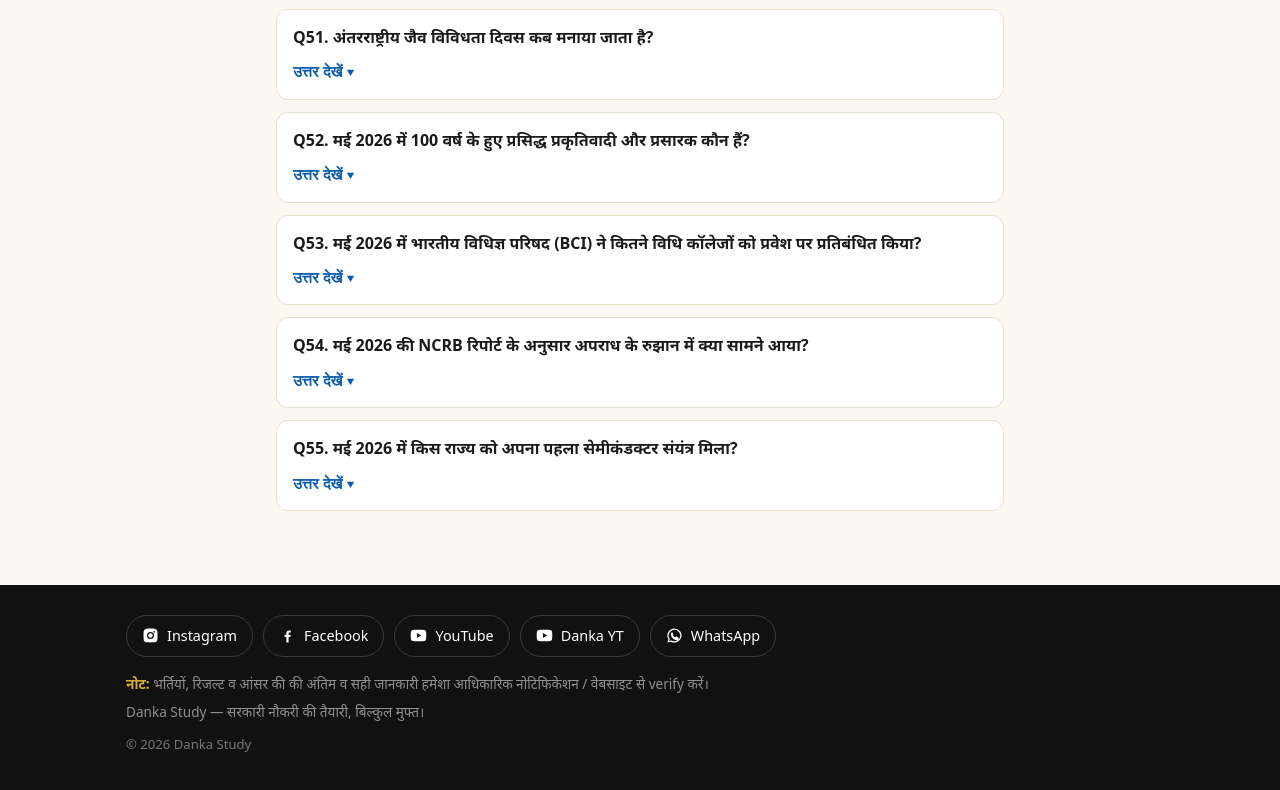
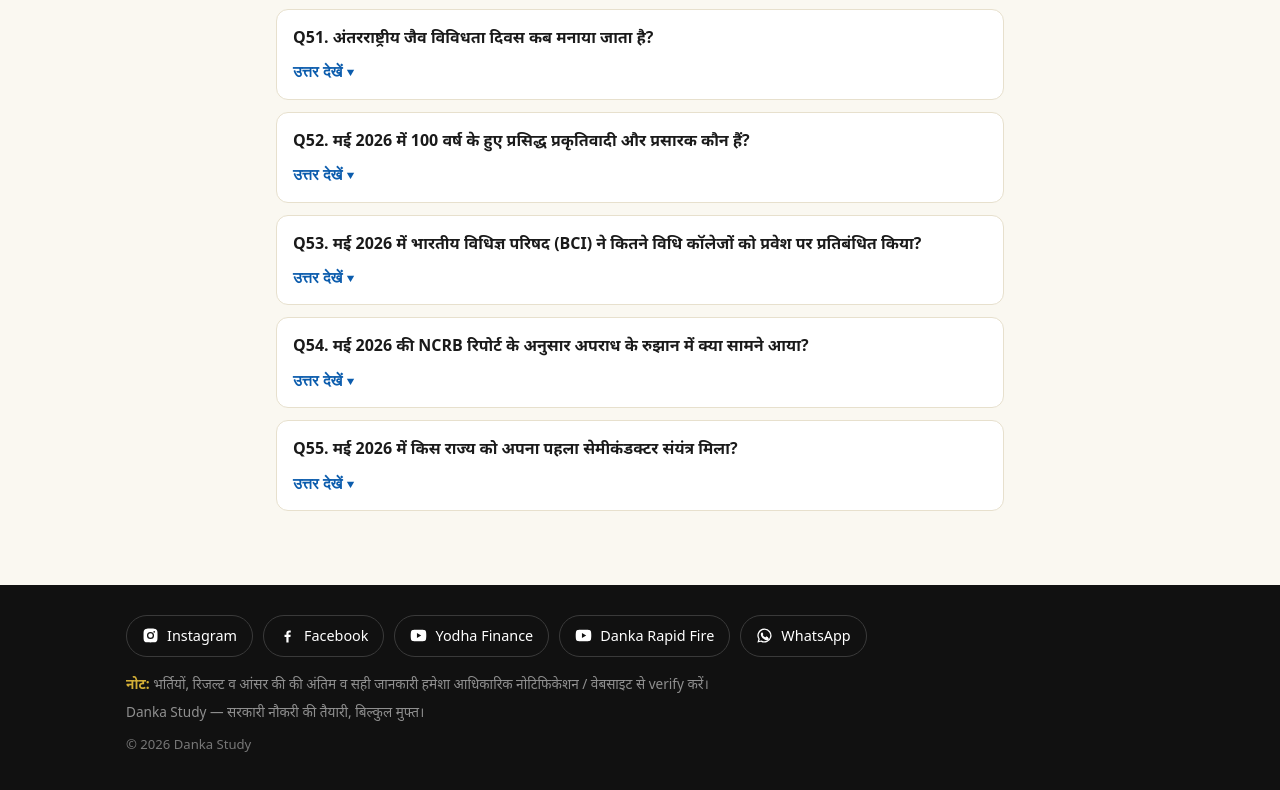
Before and after one commit to 22jaat000311-creator/danka-study, a plain HTML site: page current-affairs.html in a window 1280 px wide. Shown: the part 5589-6379 px from the top of the page. Drawn offline with Linux system fonts and the light colour scheme.

Commit message:
Danka Study - Danka YT link (2/3)

```diff
--- a/current-affairs.html
+++ b/current-affairs.html
@@ -44,9 +44,8 @@
     <div class="social-row" aria-label="सोशल मीडिया">
       <a class="soc" href="https://www.instagram.com/dankarapidfire/" target="_blank" rel="noopener"><svg viewBox="0 0 24 24" aria-hidden="true"><path d="M12 2.2c3.2 0 3.6 0 4.9.1 3.3.1 4.8 1.7 4.9 4.9.1 1.3.1 1.6.1 4.8s0 3.6-.1 4.8c-.1 3.2-1.7 4.8-4.9 4.9-1.3.1-1.6.1-4.9.1-3.2 0-3.6 0-4.8-.1-3.3-.1-4.8-1.7-4.9-4.9-.1-1.3-.1-1.6-.1-4.8s0-3.6.1-4.8C2.4 4 4 2.4 7.2 2.3c1.2-.1 1.6-.1 4.8-.1zM12 7a5 5 0 1 0 0 10 5 5 0 0 0 0-10zm0 8.2a3.2 3.2 0 1 1 0-6.4 3.2 3.2 0 0 1 0 6.4zm5.2-9.6a1.2 1.2 0 1 0 0 2.4 1.2 1.2 0 0 0 0-2.4z"/></svg><span>Instagram</span></a>
       <a class="soc" href="https://www.facebook.com/profile.php?id=61594789661334" target="_blank" rel="noopener"><svg viewBox="0 0 24 24" aria-hidden="true"><path d="M13.5 21.9v-7.8h2.6l.4-3h-3V9.2c0-.9.3-1.5 1.6-1.5h1.5V5c-.3 0-1.2-.1-2.3-.1-2.3 0-3.9 1.4-3.9 4v2.2H7.8v3h2.6v7.8a10 10 0 0 0 3.1 0z"/></svg><span>Facebook</span></a>
-      <a class="soc" href="https://www.youtube.com/@cetyodhafinance" target="_blank" rel="noopener"><svg viewBox="0 0 24 24" aria-hidden="true"><path d="M23 12s0-3.9-.5-5.6c-.3-1-1.1-1.8-2.1-2C18.6 4 12 4 12 4s-6.6 0-8.4.4c-1 .3-1.8 1-2.1 2C1 8.1 1 12 1 12s0 3.9.5 5.6c.3 1 1.1 1.8 2.1 2 1.8.4 8.4.4 8.4.4s6.6 0 8.4-.4c1-.3 1.8-1 2.1-2 .5-1.7.5-5.6.5-5.6zM9.8 15.5v-7l6 3.5-6 3.5z"/></svg><span>YouTube</span></a>
-      <!-- TODO_DANKA_YT_URL: Danka Rapid Fire YouTube channel ka URL milte hi href="#" ki jagah dalein -->
-      <a class="soc" href="#" aria-label="Danka Rapid Fire YouTube — जल्द आ रहा है"><svg viewBox="0 0 24 24" aria-hidden="true"><path d="M23 12s0-3.9-.5-5.6c-.3-1-1.1-1.8-2.1-2C18.6 4 12 4 12 4s-6.6 0-8.4.4c-1 .3-1.8 1-2.1 2C1 8.1 1 12 1 12s0 3.9.5 5.6c.3 1 1.1 1.8 2.1 2 1.8.4 8.4.4 8.4.4s6.6 0 8.4-.4c1-.3 1.8-1 2.1-2 .5-1.7.5-5.6.5-5.6zM9.8 15.5v-7l6 3.5-6 3.5z"/></svg><span>Danka YT</span></a>
+      <a class="soc" href="https://www.youtube.com/@cetyodhafinance" target="_blank" rel="noopener" aria-label="Yodha Finance YouTube"><svg viewBox="0 0 24 24" aria-hidden="true"><path d="M23 12s0-3.9-.5-5.6c-.3-1-1.1-1.8-2.1-2C18.6 4 12 4 12 4s-6.6 0-8.4.4c-1 .3-1.8 1-2.1 2C1 8.1 1 12 1 12s0 3.9.5 5.6c.3 1 1.1 1.8 2.1 2 1.8.4 8.4.4 8.4.4s6.6 0 8.4-.4c1-.3 1.8-1 2.1-2 .5-1.7.5-5.6.5-5.6zM9.8 15.5v-7l6 3.5-6 3.5z"/></svg><span>Yodha Finance</span></a>
+      <a class="soc" href="https://www.youtube.com/@dankarapidfire" target="_blank" rel="noopener" aria-label="Danka Rapid Fire YouTube"><svg viewBox="0 0 24 24" aria-hidden="true"><path d="M23 12s0-3.9-.5-5.6c-.3-1-1.1-1.8-2.1-2C18.6 4 12 4 12 4s-6.6 0-8.4.4c-1 .3-1.8 1-2.1 2C1 8.1 1 12 1 12s0 3.9.5 5.6c.3 1 1.1 1.8 2.1 2 1.8.4 8.4.4 8.4.4s6.6 0 8.4-.4c1-.3 1.8-1 2.1-2 .5-1.7.5-5.6.5-5.6zM9.8 15.5v-7l6 3.5-6 3.5z"/></svg><span>Danka Rapid Fire</span></a>
       <!-- TODO_WHATSAPP_CHANNEL_URL: WhatsApp Channel ka invite link milte hi href="#" ki jagah dalein -->
       <a class="soc" href="#" aria-label="WhatsApp Channel — जल्द आ रहा है"><svg viewBox="0 0 24 24" aria-hidden="true"><path d="M12 2a10 10 0 0 0-8.6 15.1L2 22l5-1.3A10 10 0 1 0 12 2zm0 18.2a8.2 8.2 0 0 1-4.2-1.1l-.3-.2-3 .8.8-2.9-.2-.3A8.2 8.2 0 1 1 12 20.2zm4.6-6.1c-.3-.1-1.5-.7-1.7-.8-.2-.1-.4-.1-.6.1l-.8 1c-.1.2-.3.2-.5.1a6.7 6.7 0 0 1-3.3-2.9c-.2-.4 0-.5.1-.7l.4-.5c.1-.2.1-.3 0-.5L9.4 8c-.1-.3-.3-.3-.5-.3h-.5c-.2 0-.5.2-.7.5-.2.3-.9 1-.9 2.5s1 2.9 1.1 3.1c.1.2 1.9 3 4.7 4.1 1.9.8 2.7.9 3.6.7.6-.1 1.5-.6 1.7-1.2.2-.6.2-1.1.1-1.2 0-.1-.2-.2-.5-.3z"/></svg><span>WhatsApp</span></a>
     </div>
```
Also changed, not shown: eligibility.html (+2 -3 lines), quiz.html (+2 -3 lines).
